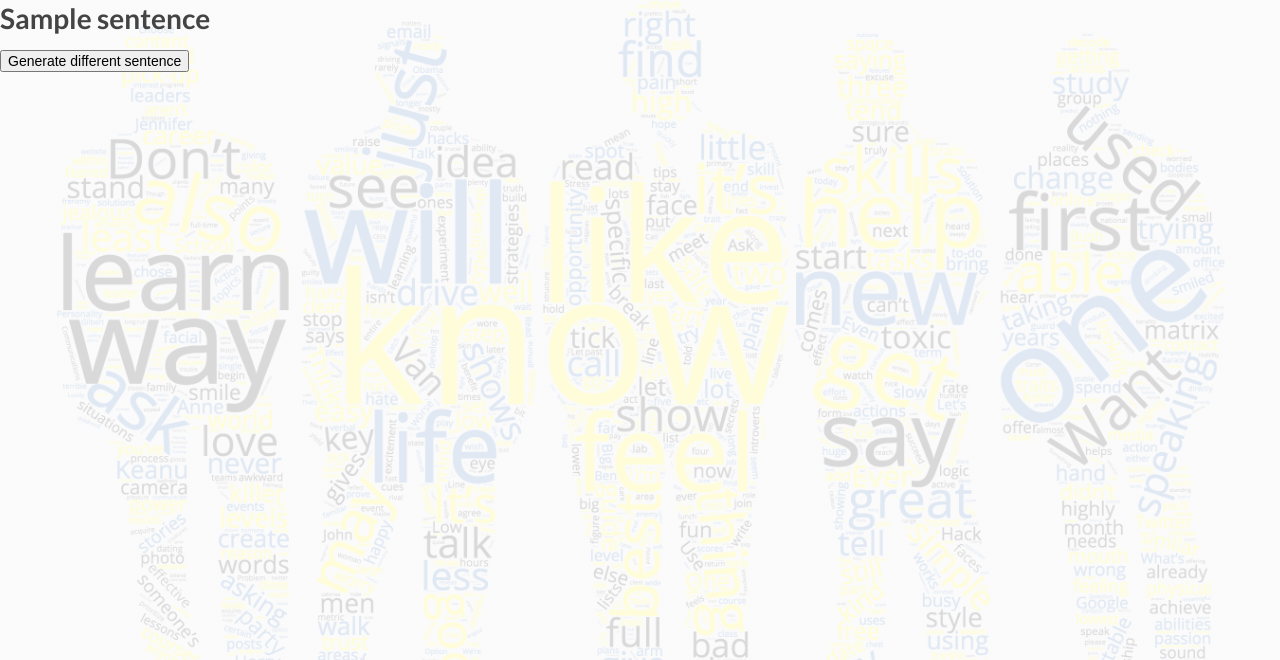
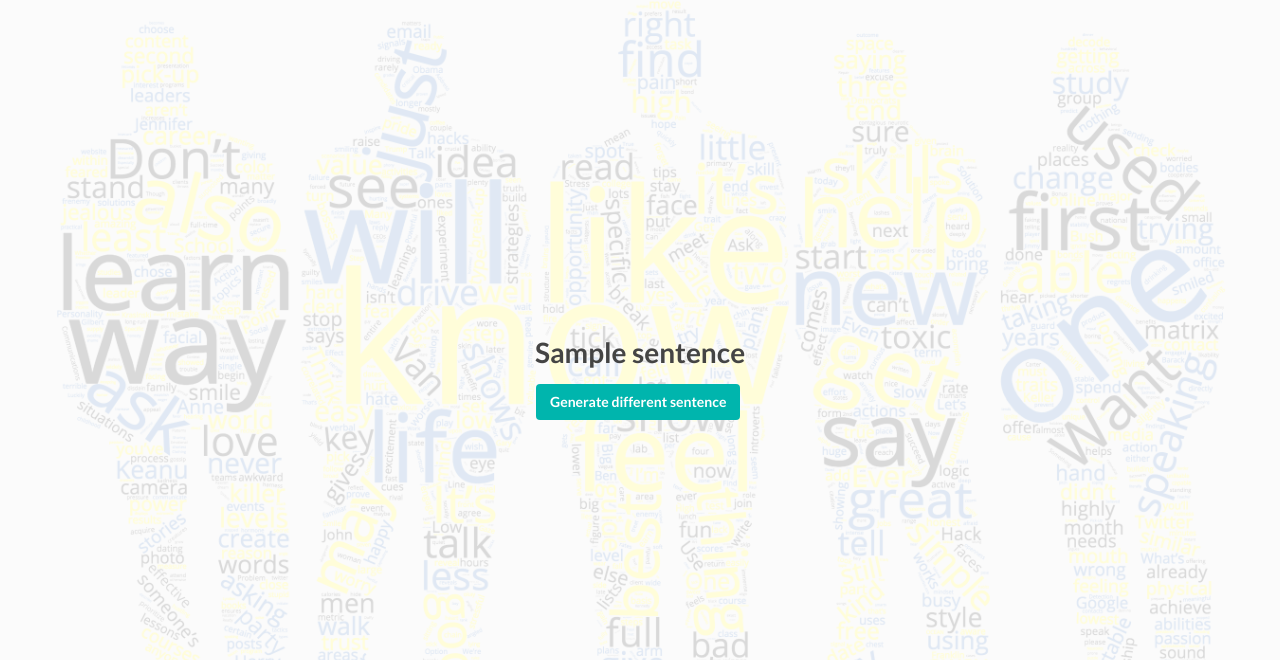
Before and after one commit to farochocolom/MS-CS-2, a Flask app: template templates/index.html in a window 1280 px wide. Shown: the top 660 px of the page. Run offline with Flask 2, Linux system fonts and the light colour scheme; the template is opened without the code that fills it: most values are stand-ins (such as "Sample title", 1, 10 or a date in 2020); some libraries are stand-ins or nearby versions.

Commit message:
centered the text

```diff
--- a/static/css/styles.css
+++ b/static/css/styles.css
@@ -9,3 +9,11 @@ body{
     /*gets the header streched around the entire viewport */
     height: 100vh;
 }
+
+.ui.grid{
+    margin: 25% 0 25% 0;
+}
+
+h1{
+    width: 75%;
+}
--- a/templates/index.html
+++ b/templates/index.html
@@ -17,10 +17,22 @@
 
   <body>
 
-      <div class="container">
+      <div class="ui middle aligned centered grid">
           <div class="row">
-              <h1>{{sentence}}</h1>
-              <input class="btn btn-primary" type="button" value="Generate different sentence" onClick="window.location.reload()">
+            <h1>{{sentence}}</h1>
+
+          </div>
+          <input class="ui teal button" type="button" value="Generate different sentence" onClick="window.location.reload()">
+        </div>
+
+
+      <div class="ui grid">
+          <div class="row">
+
+
+
+
+
           </div>
 
       </div>
```
